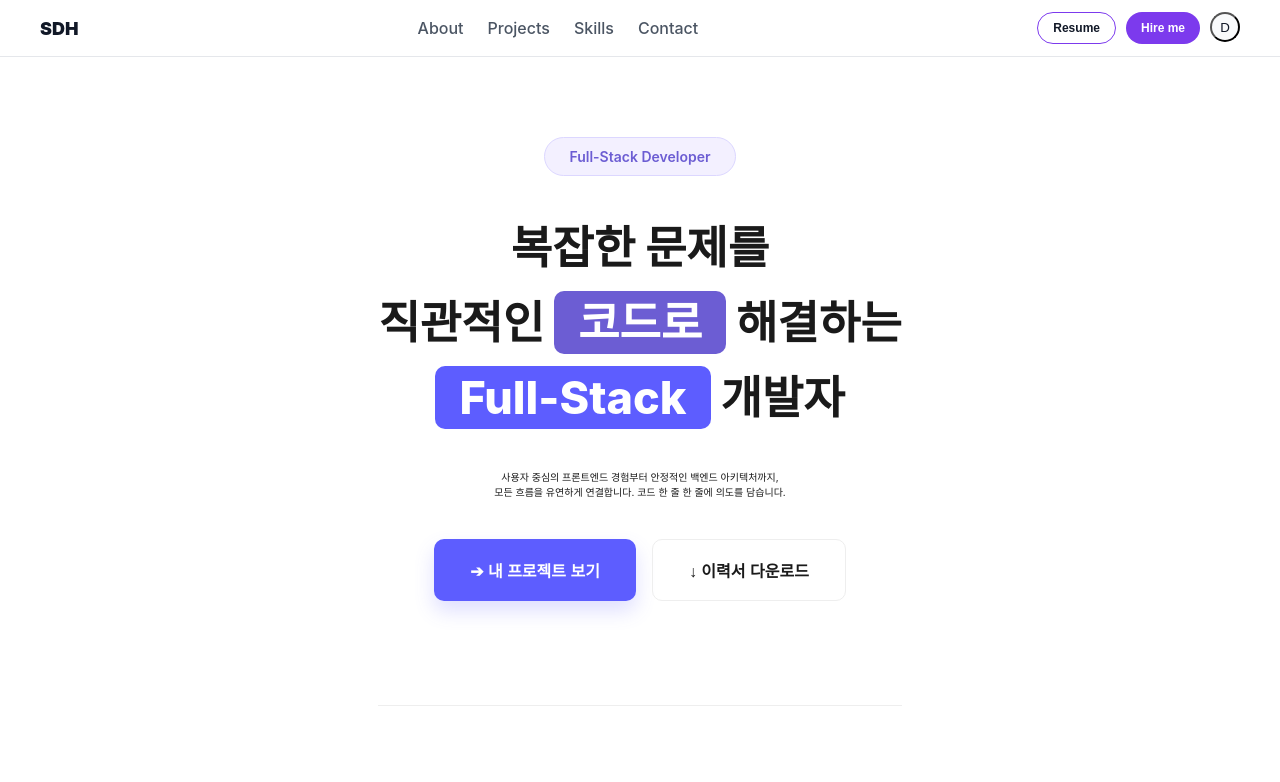
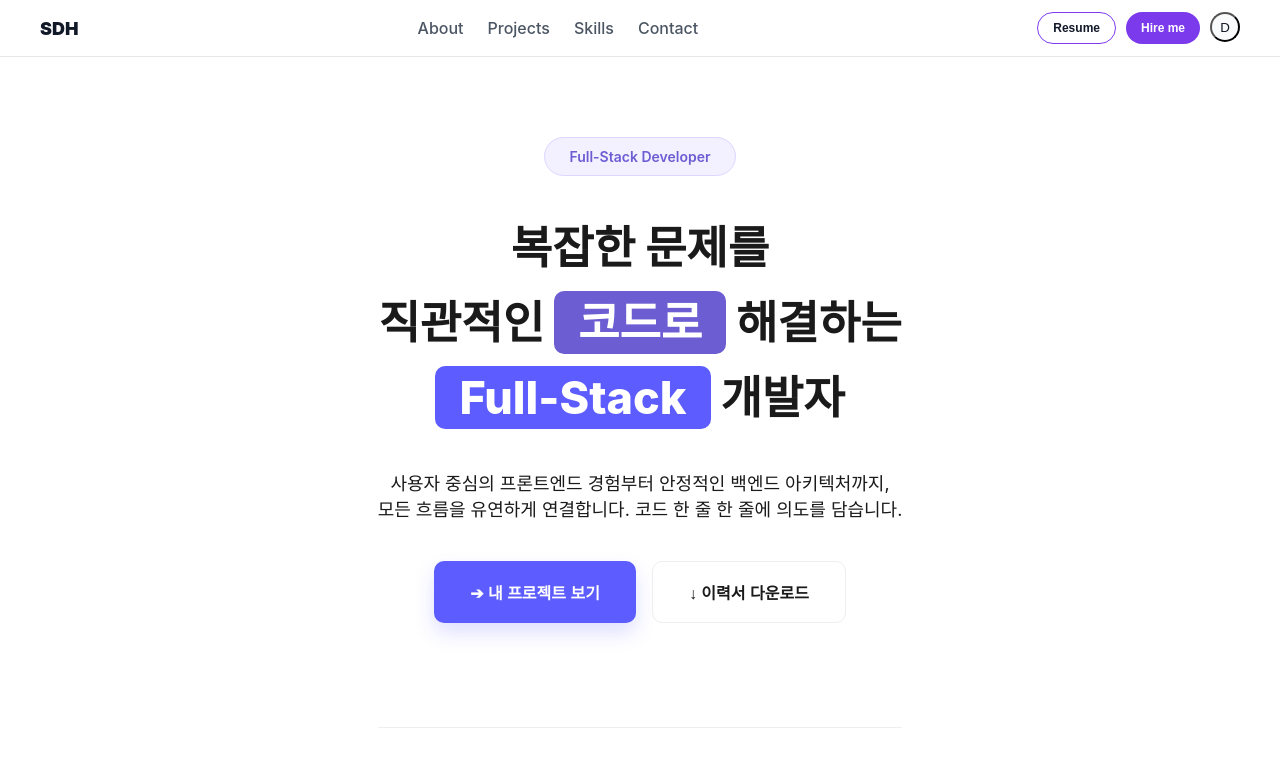
Before and after one commit to lsmxy4/Portfolio, a React (Vite) app: page / in a window 1280 px wide. Shown: the top 782 px of the page. Built offline with nearby package versions, Linux system fonts and the light colour scheme; a web font is replaced by a local one.

Commit message:
hero update

```diff
--- a/src/components/hero/Hero.module.scss
+++ b/src/components/hero/Hero.module.scss
@@ -76,6 +76,10 @@
                 .point { background-color: #5d5dff; }
             }
 
+            .txt{
+                font-size: $font-size-lg;
+            }
+
             /* 2. 버튼 Hover 효과 (핵심) */
             .cta {
                 display: flex;
```
